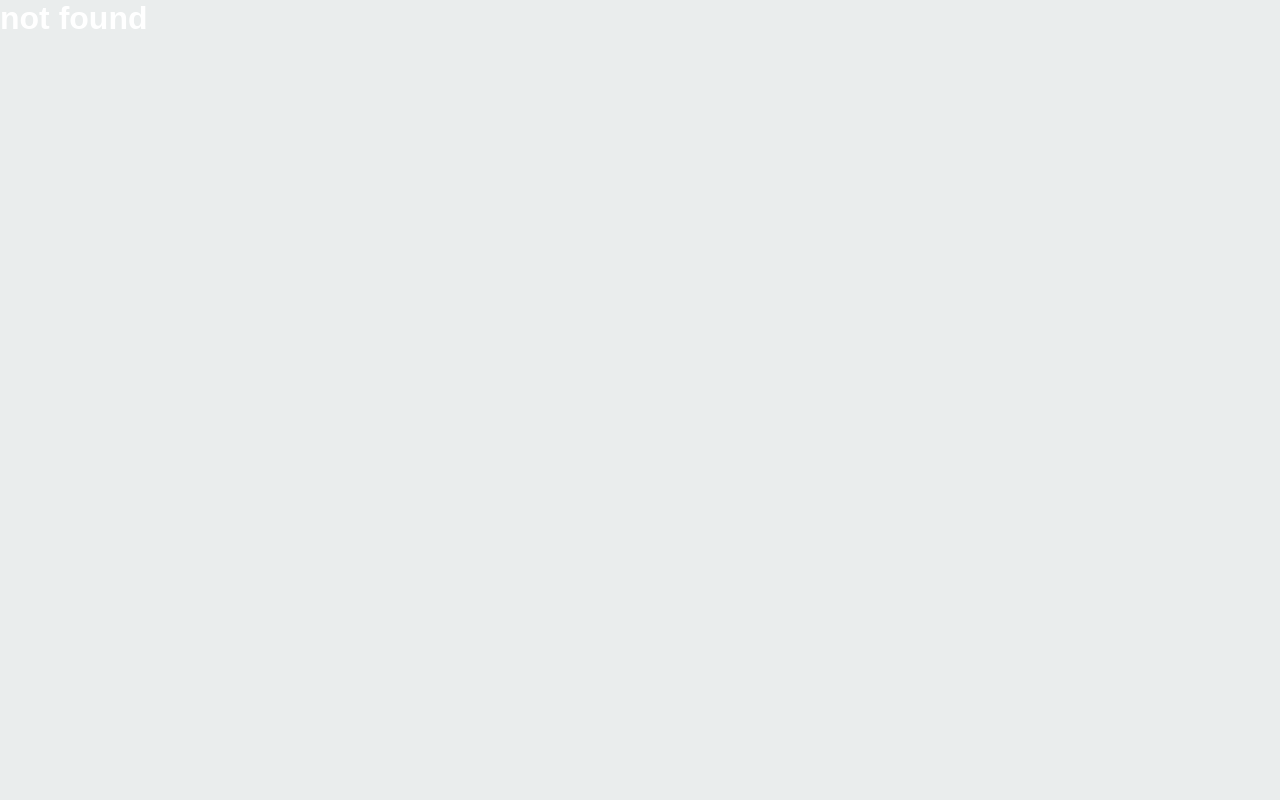
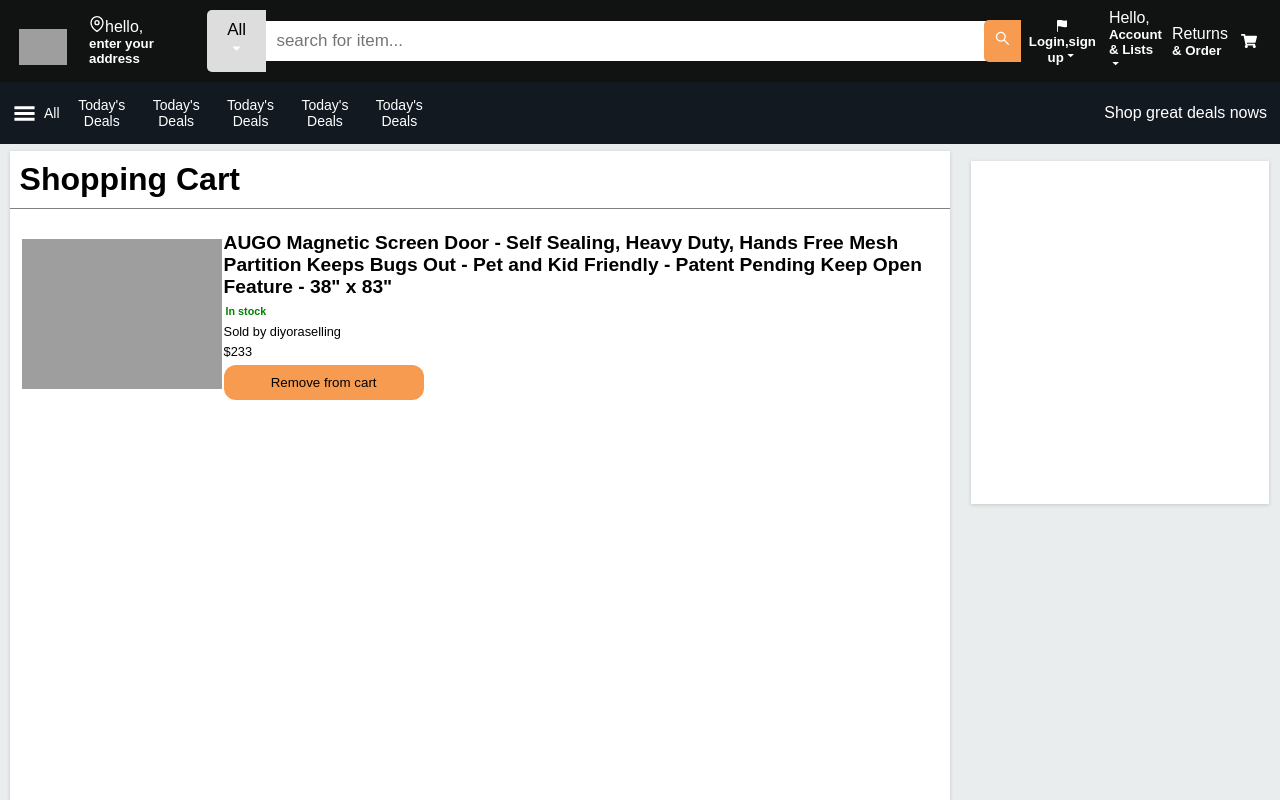
Before and after one commit to AkhileshMishra31/Amazon-clone-using-React---React-Project---6ewz0e89v89d, a React app: page /checkout in a window 1280 px wide. Shown: the top 800 px of the page. Built offline with nearby package versions, Linux system fonts and the light colour scheme; grey boxes are pictures that could not be loaded.

Commit message:
shoppingcart page

```diff
--- a/src/components/App.js
+++ b/src/components/App.js
@@ -6,6 +6,7 @@
 import Homescreen from './Homescreen/Homescreen';
 import Login from './Login/Login';
 import Products from './Products/Products';
+import Shoppingcart from './Shoppingcart/Shoppingcart';
 
 
 const Layout = ({ children }) => {
@@ -27,9 +28,7 @@
     <>
       <div id="main">
         <Header />
-        <div className='product_section'>
-          {children}
-        </div>
+        {children}
         <Footer />
       </div>
     </>
@@ -43,6 +42,7 @@
         <Routes>
           <Route path="/" element={<><Layout><Products /></Layout></>} />
           <Route path="/login" element={<><Login /></>} />
+          <Route path='/checkout' element={<><Layouttow><Shoppingcart /></Layouttow></>} />
           <Route path="*" element={<h1>not found</h1>} />
         </Routes>
       </BrowserRouter>
--- a/src/components/Header/Header.js
+++ b/src/components/Header/Header.js
@@ -50,7 +50,7 @@
                         <p>Returns</p>
                         <h5>& Order</h5>
                     </div>
-                    <div className="item"><FaShoppingCart /> </div>
+                    <NavLink to="/checkout" className="item"><FaShoppingCart /> </NavLink>
                 </div>
             </div>
             <Subheader />
--- a/src/components/Login/Login.css
+++ b/src/components/Login/Login.css
@@ -1,11 +1,98 @@
-.login{
-    height: 100vh;
-    width: 100vw;
+.login {
+    height: 700px;
+    width: 100%;
     background-color: white;
 }
-.login_container{
-    width: 40%;
-    height: 50%;
-    background-color: black;
+
+.login .image_container {
     margin: 0 auto;
+    width: 50%;
+    display: flex;
+    justify-content: center;
+    align-items: center;
 }
+
+
+.login img {
+    height: 120px;
+    object-fit: contain;
+}
+
+.sign_up {
+    height: 450px;
+    width: 24%;
+    border: 1px solid black;
+    margin: 0 auto;
+    display: flex;
+    flex-direction: column;
+    justify-content: space-between;
+}
+
+.sign_up h1 {
+    flex: 0.1;
+    color: black;
+    text-align: start;
+    padding: 5px;
+}
+
+.sign_up .form {
+    flex: 0.5;
+    display: flex;
+    flex-direction: column;
+    padding: 10px;
+    justify-content: space-between;
+}
+
+.sign_up .form input {
+    color: black;
+    background-color: #fff;
+    height: 31px;
+    padding: 3px 7px;
+    line-height: normal;
+}
+.sign_up .form >button{
+    background: #f0c14b;
+    height: 33px;
+    border: 1px solid;
+    margin-top: 10px;
+    border-color: #a88734 #9c7e31 #846a29;
+    padding: 2px 6px;
+    color: black;
+    cursor: pointer;
+}
+.sign_up .form >button:hover{
+    background: #bc8c12;
+}
+
+.sign_up label {
+    color: black;
+}
+
+
+
+.sign_up p {
+    color: black;
+    padding: 10px;
+    text-align: center;
+}
+
+.sign_up span {
+    color: blue;
+    font-size: small;
+    cursor: pointer;
+    margin-bottom: 10px;
+}
+.sign_up h3{
+    color: grey;
+    font-size: 0.8rem;
+    font-weight: 200;
+    text-align: center;
+}
+.sign_up_button{
+    color: grey;
+    color: black;
+    padding: 5px;
+    width: 95%;
+    cursor: pointer;
+    margin: 5px auto;
+}
--- a/src/components/Login/Login.js
+++ b/src/components/Login/Login.js
@@ -5,9 +5,23 @@
     return (
         <>
             <div className='login'>
-                <div className='login_container'>
+                <div className='image_container'>
+                    <img src='https://m.media-amazon.com/images/G/31/social_share/amazon_logo._CB633266945_.png' />
+                </div>
+                <div className='sign_up'>
+                    <h1>Sign In</h1>
+                    <div className='form'>
+                        <label>Email or mobile phone number</label>
+                        <input type="text" />
+                        <label>password</label>
+                        <input type="password" />
+                        <button type="Submit">Sign in</button>
+                    </div>
+                    <p>By continuing, you agree to Amazon's<span> Conditions of Use and Privacy Notice.</span></p>
+                    <h3>New to Amazon?</h3>
+                    <button className='sign_up_button'>Create Your Amazon Account</button>
+                </div>
 
-                </div>
             </div>
         </>
     )
--- /dev/null
+++ b/src/components/Shoppingcart/Shoppingcart.css
@@ -0,0 +1,105 @@
+.shoppingcart {
+    width: 100%;
+    min-height: 700px;
+    height: max-content;
+    display: flex;
+    justify-content: space-between;
+    background-color: transparent;
+}
+
+.shoppingcart_left {
+    width: 75%;
+    background-color: transparent;
+    display: flex;
+    align-items: center;
+    justify-content: center;
+}
+
+.shoppingcart_left_content {
+    width: 98%;
+    height: 98%;
+
+    background-color: white;
+    border: none;
+    box-shadow: rgba(0, 0, 0, 0.16) 0px 1px 4px;
+}
+
+.shoppingcart_right {
+    width: 25%;
+    background-color: transparent;
+    display: flex;
+    align-items: center;
+    justify-content: center;
+}
+
+.shoppingcart_right_content {
+    width: 98%;
+    height: 98%;
+    background-color: transparent;
+    border: none;
+
+    display: flex;
+    justify-content: center;
+    align-items: flex-start;
+}
+.shopping_cart_heading h1{
+    color: black;
+    padding: 10px;
+}
+.shopping_cart_heading{
+   border-bottom: 1px solid grey;
+}
+.shoppingcart_right_subtotal {
+    width: 95%;
+    height: 50%;
+    background-color: white;
+    margin-top: 10px;
+    box-shadow: rgba(0, 0, 0, 0.16) 0px 1px 4px;
+}
+
+.shopping_items{
+    padding: 10px;
+    display: flex;
+    align-items: center;
+    height: 213px;
+}
+.shopping_images{
+    padding: 2px;
+
+    flex: 0.2;
+}
+.shopping_images img{
+   height: 150px;
+   width: 200px;
+   object-fit: contain;
+}
+.shopping_description{
+    height: 87%;
+    display: flex;
+    flex-direction: column;
+    justify-content: space-between;
+}
+.shopping_description h1{
+    color: black;
+    font-size: 1.2rem;
+}
+.shopping_description h6{
+    color: green;
+    padding: 2px;
+}
+.shopping_description p ,.shopping_description span{
+    color: black;
+    font-size: 0.8rem;
+}
+
+.shopping_description button{
+    color: black;
+    width: 200px;
+    text-align: center;
+    padding: 10px;
+    border: none;
+    border-radius: 12px;
+    background-color:  rgb(247, 155, 80);
+    background: rgb(247, 155, 80);
+    cursor: pointer;
+}
--- /dev/null
+++ b/src/components/Shoppingcart/Shoppingcart.js
@@ -0,0 +1,45 @@
+import React from 'react'
+import "./Shoppingcart.css"
+
+const Shoppingcart = () => {
+    return (
+        <div className='shoppingcart'>
+            <div className='shoppingcart_left'>
+                <div className='shoppingcart_left_content'>
+                    <div className='shopping_cart_heading'>
+                        <h1>Shopping Cart</h1>
+                    </div>
+                    <div className='shopping_cart_item'>
+
+                        <div className='shopping_items'>
+                            <div className='shopping_images'>
+                                <img src='https://m.media-amazon.com/images/I/81IXkYSNpNL._AC_AA180_.jpg' />
+                            </div>
+                            <div className='shopping_description'>
+                                <h1>AUGO Magnetic Screen Door - Self Sealing, Heavy Duty, Hands Free Mesh Partition Keeps Bugs Out - Pet and Kid Friendly - Patent Pending Keep Open Feature - 38" x 83"</h1>
+                                <h6>In stock</h6>
+                                <p>Sold by diyoraselling</p>
+                                <p>$<span>233</span></p>
+                                <button>Remove from cart</button>
+                            </div>
+                        </div>
+
+                    </div>
+                    <div className='shopping_cart_subtotal'>
+
+                    </div>
+                </div>
+            </div>
+            <div className='shoppingcart_right'>
+                <div className='shoppingcart_right_content'>
+                    <div className='shoppingcart_right_subtotal'>
+
+                    </div>
+                </div>
+
+            </div>
+        </div>
+    )
+}
+
+export default Shoppingcart
```
